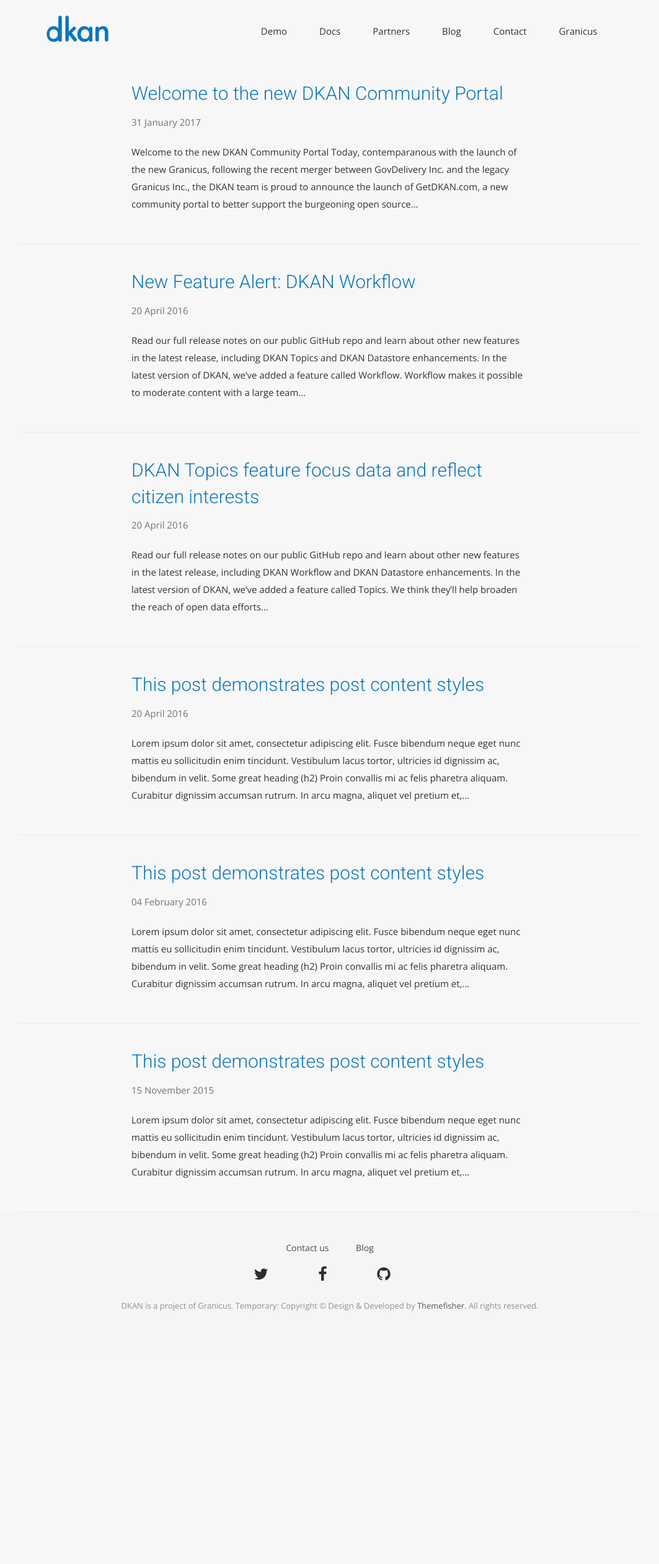
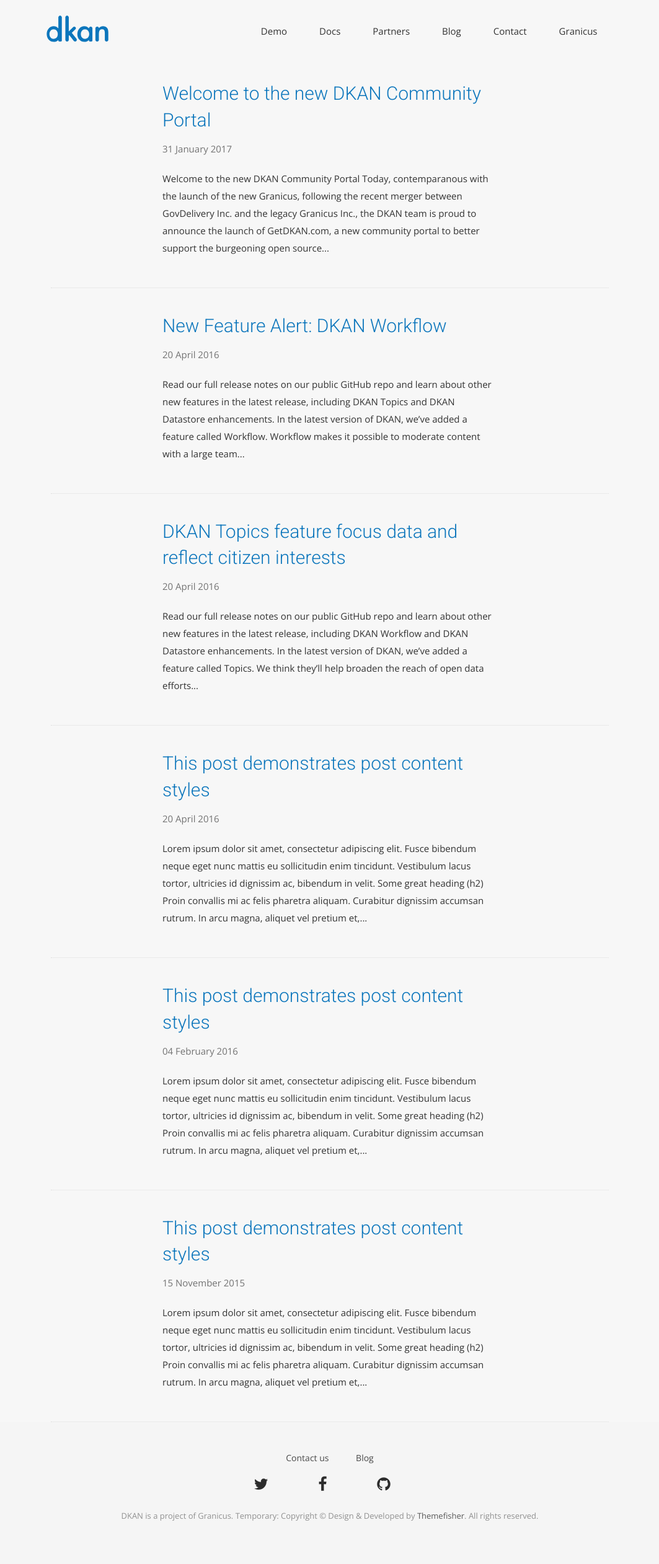
Before and after one commit to GetDKAN/GetDKAN.com, a Jekyll site: the page built from blog.html, in a window 1280 px wide. Shown: the whole page at 62% size, without its empty margins (108-1171 px from the left). Built offline with Jekyll 4.4.1, drawn with Linux system fonts in a browser that asks for light colours; nearby versions of some CDN libraries; some web fonts are replaced; before the commit the page ends 2185 px from its top, so only the background shows below that.

Commit message:
Update dkan.css

```diff
--- a/css/dkan.css
+++ b/css/dkan.css
@@ -210,7 +210,11 @@
 #contact-form .container,
 #blog-index .container,
 #service .container, #community .container {
-  padding: 0 100px;
+    width: 90rem;
+    max-width: 100%;
+    -webkit-box-orient: vertical;
+    -webkit-box-direction: normal;
+    flex-direction: column;
 }
 #count .container {
   padding: 40px 200px 60px 200px;
```
